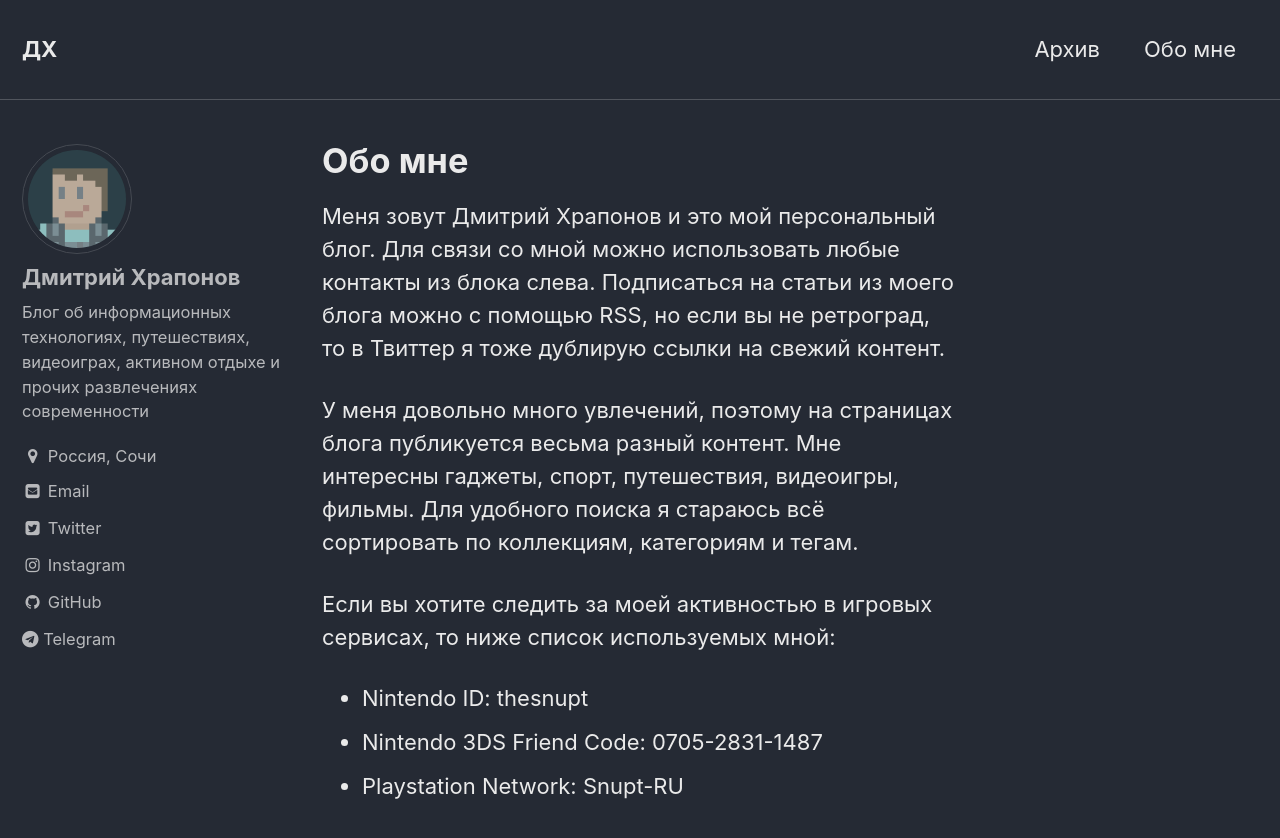
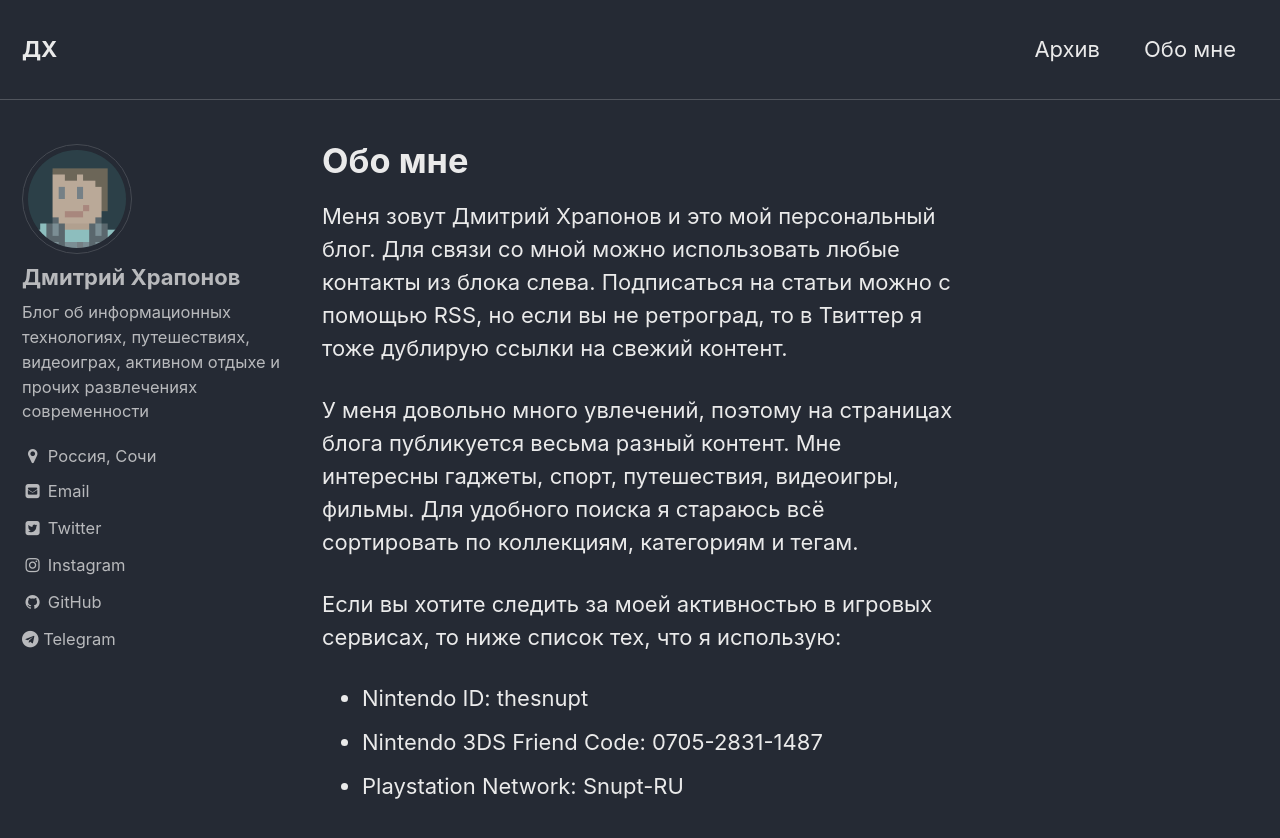
Before and after one commit to CatcherITGF/jekyll, a Jekyll site: the page built from _pages/about.md, in a window 1280 px wide and 900 px high. Shown: the top 838 px of the window. Built offline with Jekyll 4.4.1, drawn with Linux system fonts in a browser that asks for light colours.

Commit message:
refactoring

```diff
--- a/_pages/about.md
+++ b/_pages/about.md
@@ -5,11 +5,11 @@ title: "Обо мне"
 author_profile: true
 ---
 
-Меня зовут Дмитрий Храпонов и это мой персональный блог. Для связи со мной можно использовать любые контакты из блока слева. Подписаться на статьи из моего блога можно с помощью RSS, но если вы не ретроград, то в Твиттер я тоже дублирую ссылки на свежий контент.
+Меня зовут Дмитрий Храпонов и это мой персональный блог. Для связи со мной можно использовать любые контакты из блока слева. Подписаться на статьи можно с помощью RSS, но если вы не ретроград, то в Твиттер я тоже дублирую ссылки на свежий контент.
 
 У меня довольно много увлечений, поэтому на страницах блога публикуется весьма разный контент. Мне интересны гаджеты, спорт, путешествия, видеоигры, фильмы. Для удобного поиска я стараюсь всё сортировать по [коллекциям](), [категориям]() и [тегам]().
 
-Если вы хотите следить за моей активностью в игровых сервисах, то ниже список используемых мной:
+Если вы хотите следить за моей активностью в игровых сервисах, то ниже список тех, что я использую:
 
 * Nintendo ID: thesnupt
 * Nintendo 3DS Friend Code: 0705-2831-1487
```
